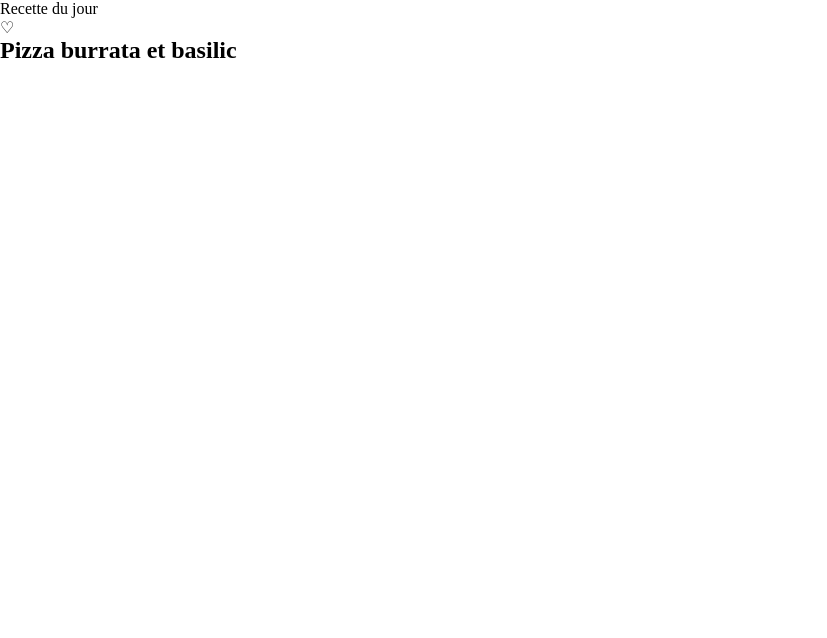
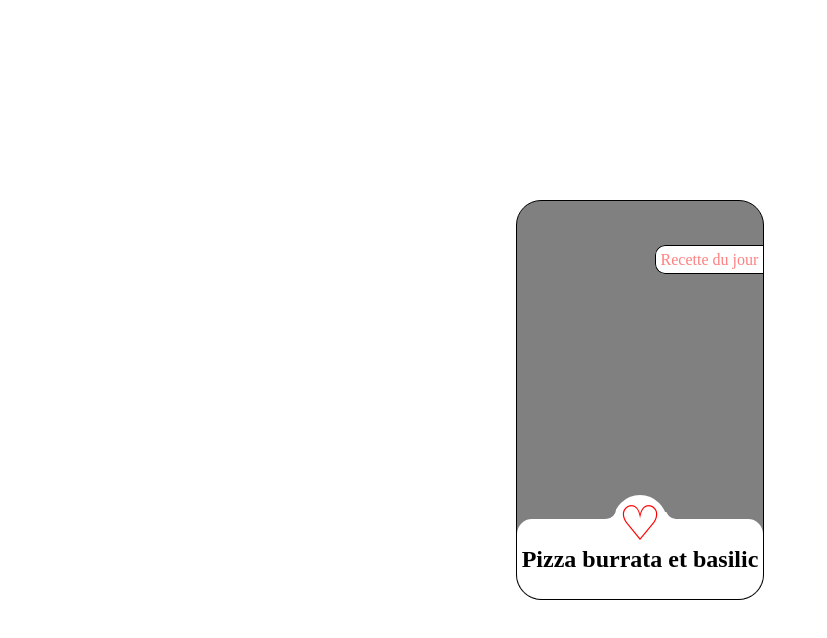
Before and after one commit to Pierre-OlivierB/cours-reprise-sem2, a plain HTML site: page card_index.html in a window 1280 px wide. Shown: the whole page, without its empty margins (0-827 px from the left). Drawn offline with Linux system fonts and the light colour scheme.

Commit message:
card marmiton finished

```diff
--- a/card_index.html
+++ b/card_index.html
@@ -11,10 +11,13 @@
   <body>
     <div class="container">
       <div class="card">
-        <span>Recette du jour</span>
-        <article>
-          <p>&#9825;</p>
-          <h2>Pizza burrata et basilic</h2>
+        <div class="day-recipe"><span>Recette du jour</span></div>
+        <article class="title">
+          <p class="heart"></p>
+          <div class="squarre"></div>
+          <div class="circle"></div>
+          <div class="circle"></div>
+          <h2 class="card-title">Pizza burrata et basilic</h2>
         </article>
       </div>
     </div>
--- a/card_style.css
+++ b/card_style.css
@@ -4,6 +4,103 @@
   box-sizing: border-box;
 }
 body {
-  width: 100vh;
+  height: 100vh;
   /* background-color: red; */
 }
+.container {
+  height: inherit;
+  display: flex;
+  justify-content: center;
+  align-items: center;
+}
+.card {
+  border: 1px solid black;
+  height: 400px;
+  border-radius: 25px;
+  display: flex;
+  flex-direction: column;
+  justify-content: space-between;
+  background: grey;
+}
+.title {
+  display: flex;
+  height: 20%;
+  flex-direction: column;
+  justify-content: center;
+  align-items: center;
+  background: white;
+  position: relative;
+  border-bottom-left-radius: 25px;
+  border-bottom-right-radius: 25px;
+  border-top-right-radius: 15px;
+  border-top-left-radius: 15px;
+}
+/* .card-title {
+} */
+.day-recipe {
+  /* width: 20%; */
+  margin-top: 50px;
+  text-align: right;
+}
+.day-recipe span {
+  border: 1px solid black;
+  border-right: 0;
+  border-top-left-radius: 10px;
+  border-bottom-left-radius: 10px;
+  padding: 5px;
+  color: hsl(0, 100%, 75%);
+  background: white;
+}
+.heart {
+  z-index: 1;
+  width: 18px;
+  height: 18px;
+  position: absolute;
+  top: -6px;
+  transform: scale(3);
+  background: white;
+  display: flex;
+  justify-content: center;
+  align-items: center;
+  border-top-right-radius: 50%;
+  border-top-left-radius: 50%;
+  color: red;
+}
+.heart::after {
+  content: "\2661";
+}
+.heart:hover::after {
+  cursor: pointer;
+  content: "\2764";
+}
+
+.circle {
+  z-index: 2;
+  width: 20px;
+  height: 20px;
+  background: white;
+  border-radius: 50px;
+  position: absolute;
+  background: grey;
+}
+.circle:nth-last-of-type(2) {
+  top: -20px;
+  left: 149px;
+}
+.circle:last-of-type {
+  top: -20px;
+  left: 79px;
+}
+/* .heart:hover {
+  background-color: blue;
+} */
+.squarre {
+  width: 70px;
+  height: 15px;
+  background: white;
+  position: absolute;
+  top: -7px;
+}
+h2 {
+  padding: 5px;
+}
```
